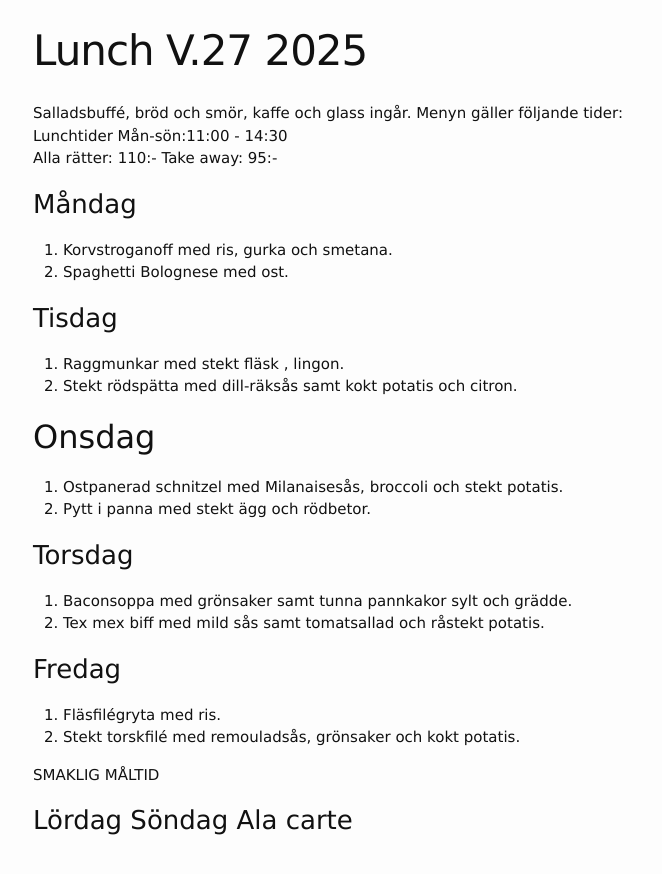
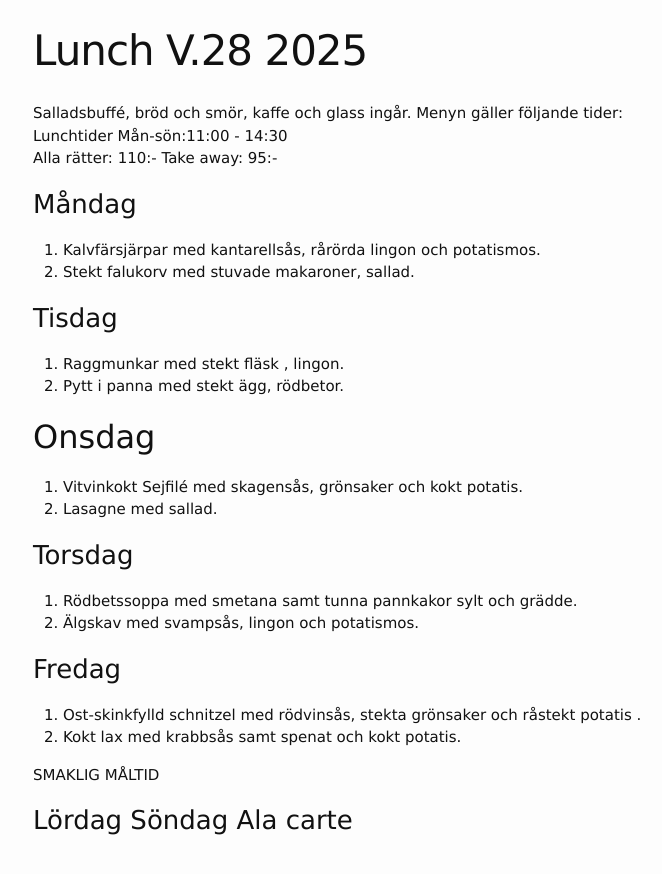
Before and after one commit to FarInn62/farinn62.github.io, a Jekyll site: the page built from lunch.md, in a window 1280 px wide. Shown: the top 874 px of the page, without its empty margins (237-899 px from the left). Built offline with Jekyll 4.4.1, drawn with Linux system fonts in a browser that asks for light colours.

Commit message:
Update lunch.md

```diff
--- a/lunch.md
+++ b/lunch.md
@@ -1,6 +1,6 @@
 ---
 layout: foodmenu
-title: Lunch V.27 2025
+title: Lunch V.28 2025
 permalink: /lunch/
 published: true
 ---
@@ -11,27 +11,27 @@ Alla rätter: 110:- Take away: 95:-
 
 ### Måndag
 
-1. Korvstroganoff med ris, gurka och smetana.
-2. Spaghetti Bolognese med ost.
+1. Kalvfärsjärpar med kantarellsås, rårörda lingon och potatismos.
+2. Stekt falukorv med stuvade makaroner, sallad.
 
 ### Tisdag
 
 1. Raggmunkar med stekt fläsk , lingon.
-2. Stekt rödspätta med dill-räksås samt kokt potatis och citron.
+2. Pytt i panna med stekt ägg, rödbetor.
 
 ## Onsdag
-1. Ostpanerad schnitzel med Milanaisesås, broccoli och stekt potatis.
-2. Pytt i panna med stekt ägg och rödbetor.
+1. Vitvinkokt Sejfilé med skagensås, grönsaker och kokt potatis.
+2. Lasagne med sallad.
 
 ### Torsdag
 
-1. Baconsoppa med grönsaker samt tunna pannkakor sylt och grädde.
-2. Tex mex biff med mild sås samt tomatsallad och råstekt potatis.
+1. Rödbetssoppa med smetana samt tunna pannkakor sylt och grädde.
+2. Älgskav med svampsås, lingon och potatismos.
 
 ### Fredag
 
-1. Fläsfilégryta med ris.
-2. Stekt torskfilé med remouladsås, grönsaker och kokt potatis.
+1. Ost-skinkfylld schnitzel med rödvinsås, stekta grönsaker och råstekt potatis .
+2. Kokt lax med krabbsås samt spenat och kokt potatis.
 
 SMAKLIG MÅLTID
 
```
